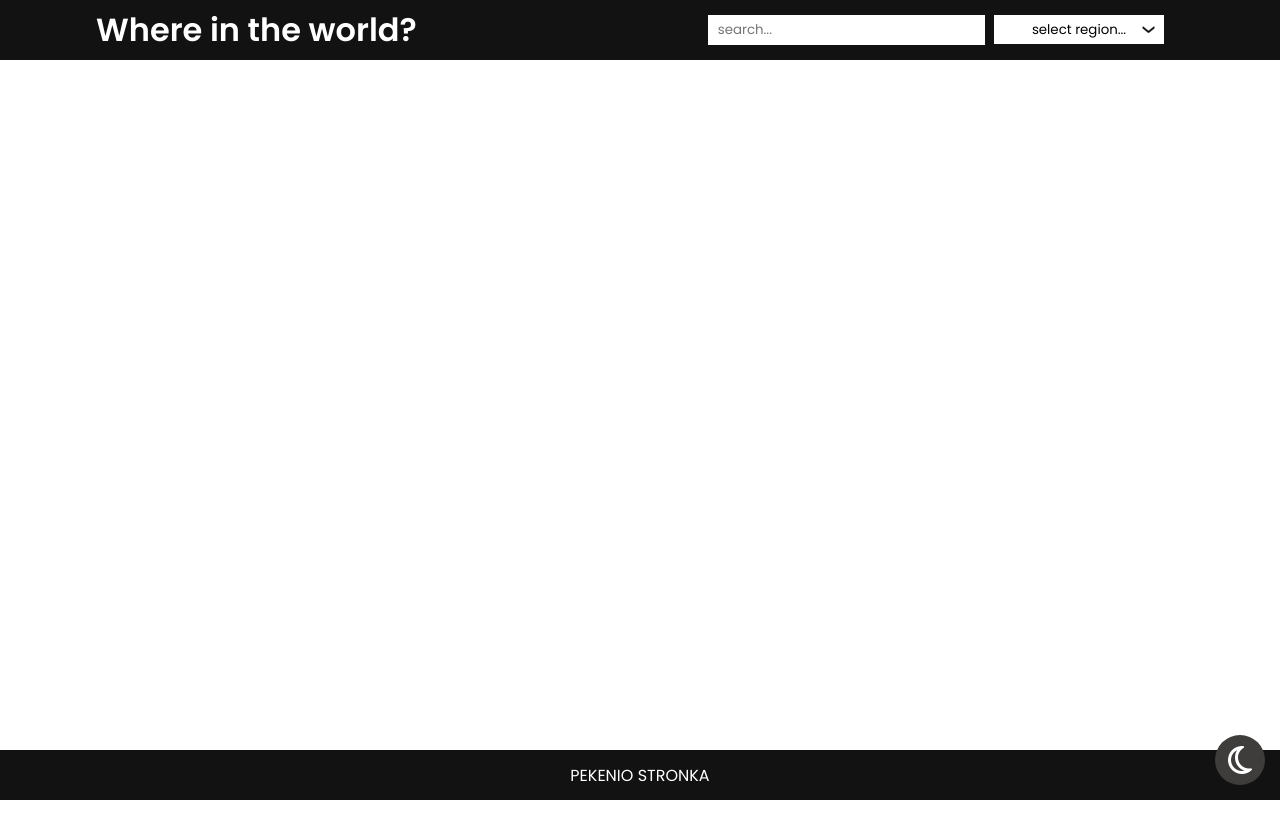
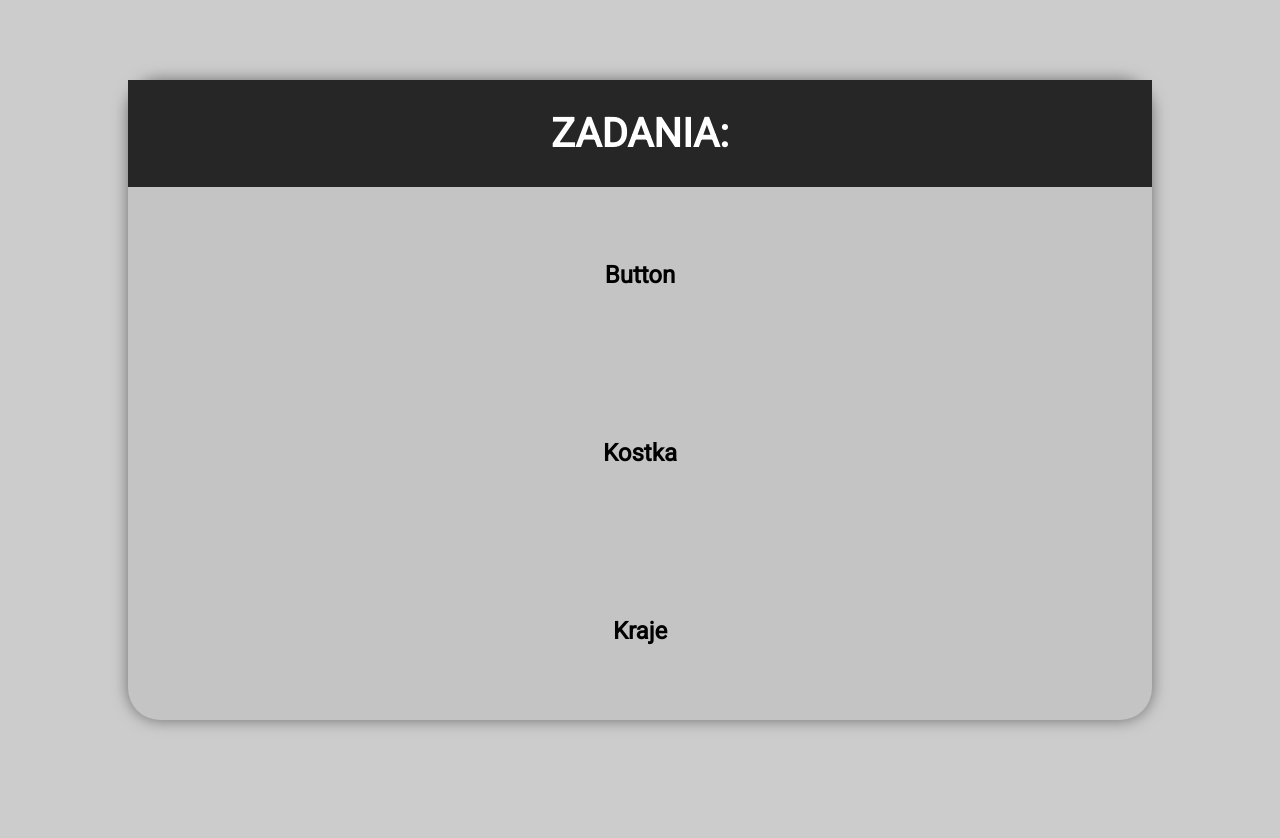
Before and after one commit to PEKENIOO/pekenioo.github.io, a plain HTML site: page index.html in a window 1280 px wide. After the commit the page ends 800 px from the top, so only its background shows below. Drawn offline with nearby package versions, Linux system fonts and the light colour scheme; no server answers.

Commit message:
Revert "Initial Commit"
This reverts commit d081b74bf98c714db7ffc42c11f7dd4b10eccb4e.

```diff
--- /dev/null
+++ b/css/button.css
@@ -0,0 +1,51 @@
+*{
+    margin: 0;
+    padding: 0;
+}
+
+body{
+    background-color: #ccc;
+}
+
+.container{
+    width: 100%;
+    height: 100vh;
+    display: flex;
+    align-items: center;
+    justify-content: center;
+}
+
+.button-3d{
+    display: table;
+    perspective: 600px;
+}
+
+.button-3d a{
+    text-align: center;
+    width: 500px;
+    padding: 40px 80px;
+
+    text-decoration: none;
+    color: white;
+    background: linear-gradient(36deg, rgba(0,255,254,1) 0%, rgba(37,189,209,1) 100%);
+    font-size: 50px;
+    font-family: 'Josefin Sans', sans-serif;
+
+    border-radius: 10px;
+    box-shadow: 5px 5px 0px 0px rgba(37, 189, 209, 1),  0px  9px 10px rgb(124, 115, 104);
+    opacity: 0.7;
+    display: block;
+    transform: rotateX(10deg);
+    transition: 0.1s;
+}
+
+.button-3d a:hover{
+    opacity: 1;
+    transform: rotateX(20deg);
+}
+
+.button-3d a:active{
+    position: relative;
+    top: 3px;
+    box-shadow: 2px 2px 0px 0px rgba(37, 189, 209, 1);
+}
--- /dev/null
+++ b/css/kostka.css
@@ -0,0 +1,70 @@
+body{
+    background-color: #ccc;
+}
+
+.scena_kostka{
+    width: 400px;
+    height: 400px;
+    position: relative;
+    margin: 0 auto;
+    perspective: 1000px;
+}
+
+.kostka{
+    margin-top: 200px;
+    width: 100%;
+    height: 100%;
+    transform-style: preserve-3d;
+    position: absolute;
+    animation: obracaniekostki 7s infinite alternate;
+}
+
+.sciana{
+    width: 100%;
+    height: 100%;
+    font-size: 50px;
+    line-height: 400px;
+    text-align: center;
+    color: white;
+    position: absolute;
+    opacity: 0.6;
+}
+
+.front{
+    background-color: red;
+    transform: translateZ(200px);
+}
+
+.back{
+    background-color: blue;
+    transform: rotateX(180deg) translateZ(200px);
+}
+
+.left{
+    background-color: blueviolet;
+    transform: rotateY(-90deg) translateZ(200px);
+}
+
+.right{
+    background-color: green;
+    transform: rotateY(90deg) translateZ(200px);
+}
+
+.top{
+    background-color: orange;
+    transform: rotateX(90deg) translateZ(200px);
+}
+
+.bottom{
+    background-color: teal;
+    transform: rotateX(-90deg) translateZ(200px);
+}
+
+@keyframes obracaniekostki{
+    from{
+
+    }
+    to{
+      transform: rotateX(360deg) rotateY(360deg);
+    }
+}
--- /dev/null
+++ b/css/style.css
@@ -0,0 +1,80 @@
+@import url('https://fonts.googleapis.com/css2?family=Roboto&display=swap');
+
+*{
+    padding: 0;
+    margin: 0;
+    box-sizing: border-box;
+}
+
+body{
+    background-color: #ccc;
+    font-family: 'Roboto', sans-serif;
+}
+
+.container{
+    width: 100%;
+    height: 100vh;
+    display: flex;
+    justify-content: center;
+    align-items: center;
+}
+
+.content-container{
+    width: 80%;
+    height: 80%;
+    background-color: rgb(196, 196, 196);
+    box-shadow: 0 0 15px 0 rgb(110, 110, 110);
+    display: flex;
+    flex-direction: column;
+    align-items: center;
+    justify-content: space-around;
+    border-radius: 2rem;
+}
+
+.content-container h1{
+    display: flex;
+    align-items: center;
+    justify-content: center;
+    width: 100%;
+    height: 20%;
+    background-color: rgb(38, 38, 38);
+    color: white;
+    font-size: 2.5em;
+}
+
+.zadania{
+    width: 100%;
+    height: 100%;
+    display: flex;
+    flex-direction: column;
+    justify-content: space-around;
+    align-items: center;
+}
+
+.zadania a{
+    height: 33.3%;
+    text-decoration: none;
+    color: black;
+    display: flex;
+    flex-direction: column;
+    justify-content: space-around;
+    align-items: center;
+    font-size: 1.5em;
+    font-weight: bold;
+    transition: linear .3s;
+}
+
+.zadania a:hover{
+    background-color: rgb(126, 125, 125);
+}
+
+.zadania a:last-child:hover{
+    border-bottom-left-radius: 2rem;
+    border-bottom-right-radius: 2rem;
+}
+
+.zadania ul{
+    width: 100%;
+    height: 100%;
+    list-style: none;
+}
--- a/index.html
+++ b/index.html
@@ -2,50 +2,24 @@
 <html lang="pl">
 <head>
     <meta charset="UTF-8">
-    <title>Where in the world?</title>
-    <link rel="stylesheet" href="style.css">
-    <link rel="icon" type="image/x-icon" href="favicon2.png">
-    <script src="https://kit.fontawesome.com/2252250680.js" crossorigin="anonymous"></script>
+    <title>PEKENIO'S ZADANKA</title>
+    <link rel="icon" href="images/pekenio-logo.png">
+    <link rel="stylesheet" href="css/style.css">
 </head>
 <body>
-    <div id="progressbar"></div>
-    <div class="theme">
-        <div class="theme-content">
-            <i class="fa-regular fa-2xl icon"></i>
+
+    <div class="container">
+        <div class="content-container">
+            <h1>ZADANIA:</h1>
+            <div class="zadania">
+                <ul>
+                    <a href="zadania/button.html" target="_blank"><li>Button</li></a>
+                    <a href="zadania/kostka.html" target="_blank"><li>Kostka</li></a>
+                    <a href="zadania/kraje/index.html" target="_blank"><li>Kraje</li></a>
+                </ul>
+            </div>
         </div>
     </div>
-    <header>
-        <div id="menu">
-            <h1>Where in the world?</h1>
-            <div class="inputs">
-                <input type="search" id="search" autocomplete="off" placeholder="search...">
-                <select required id="region">
-                    <option value="" disabled selected hidden>select region...</option>
-                    <option value="All">All</option>
-                    <option value="Europe">Europe</option>
-                    <option value="Americas">Americas</option>
-                    <option value="Asia">Asia</option>
-                    <option value="Africa">Africa</option>
-                    <option value="Oceania">Oceania</option>
-                    <option value="Antarctic">Antarctic</option>
-                </select>
-            </div>
-        </div>
-    </header>
-    <main class="main-content"></main>
-    <footer><p>PEKENIO STRONKA</p></footer>
-    <script src="https://code.jquery.com/jquery-3.4.1.js"></script>
-    <script type="module" src="script.js"></script>
-    <script type="module" src="dashboard.js"></script>
-    <script type="module" src="renderDetailDashboard.js"></script>
-    <script>
-        $(window).scroll(function(){
-        var scroll = $(window).scrollTop(),
-        dh = $(document).height(),
-        wh = $(window).height();
-        scrollPercent = (scroll / (dh-wh)) * 100;
-        $('#progressbar').css('height', scrollPercent + '%');
-    });
-    </script>
+
 </body>
 </html>
```
Also changed, not shown: zadania/button.html (added, +20 -0 lines), zadania/kostka.html (added, +22 -0 lines), zadania/kraje/index.html (added, +51 -0 lines), images/button.png (added), images/kostka.png (added), images/pekenio-logo.png (added), zadania/kraje/arrow.png (renamed from arrow.png), zadania/kraje/dashboard.js (renamed from dashboard.js), zadania/kraje/favicon2.png (renamed from favicon2.png), zadania/kraje/renderDetailDashboard.js (renamed from renderDetailDashboard.js), zadania/kraje/script.js (renamed from script.js), zadania/kraje/style.css (renamed from style.css), 1 other file.
